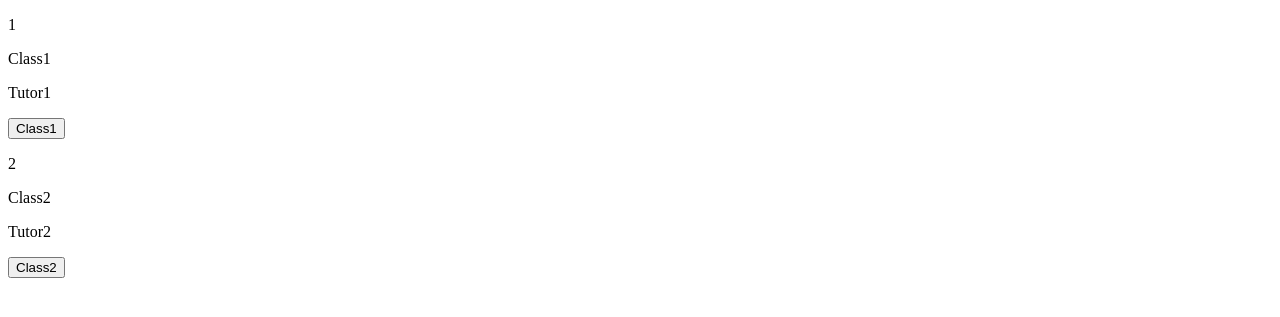
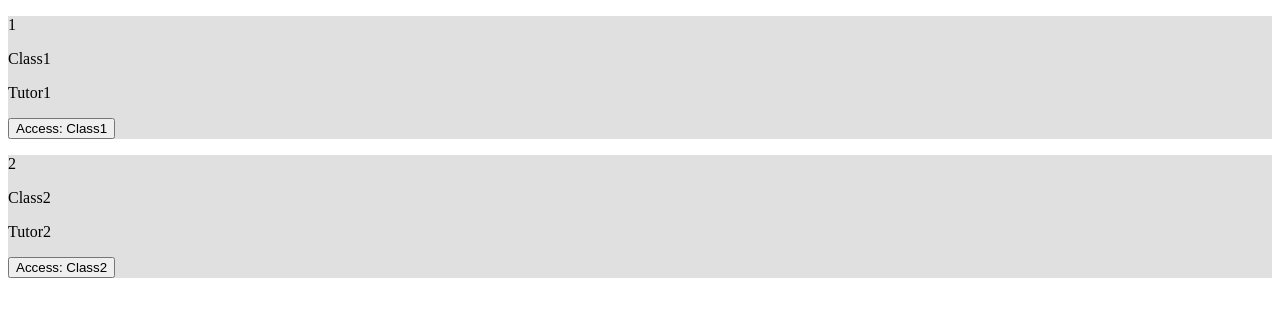
Before and after one commit to u1942789/WMGTSS_u1942789, a Flask app: page /qanda_board_select in a window 1280 px wide. Shown: the top 317 px of the page. Run offline with Flask 2, Linux system fonts and the light colour scheme.

Commit message:
Able to navigate from login page, to the home page, to the Q&A board selection screen, then to either Q&A boards.

```diff
--- a/main.py
+++ b/main.py
@@ -41,9 +41,9 @@ def qanda_board_select():
     return render_template("qanda_board_select_template.html", qanda_boards=qanda_boards)
 
 
-@app.route("/<qanda_board_name>")
-def qanda_board():
-    return render_template("qanda_board_template.html")
+@app.route("/<qanda_board_id>")
+def qanda_board(qanda_board_id):
+    return render_template("qanda_board_template.html", qanda_board_id=qanda_board_id)
 
 
 if __name__ == "__main__":
--- a/static/styles/qanda_board_select_style.css
+++ b/static/styles/qanda_board_select_style.css
@@ -0,0 +1,3 @@
+.box {
+    background-color: #E0E0E0;
+}
--- a/templates/qanda_board_select_template.html
+++ b/templates/qanda_board_select_template.html
@@ -8,11 +8,13 @@
 </head>
 <body>
 {% for qanda_board in qanda_boards %}
-<div>
+<div class="box">
+    <form method="GET" action="/{{ qanda_board.qanda_board_id }}">
     <p> {{ qanda_board.qanda_board_id }} </p>
     <p> {{ qanda_board.name }} </p>
     <p> {{ qanda_board.creator }} </p>
-    <button onclick="{{ url_for('qanda_board', qanda_board_name=qanda_board.name) }}"> {{ qanda_board.name }} </button>
+    <button type="submit"> Access: {{ qanda_board.name }} </button>
+    </form>
 </div>
 {% endfor %}
 </body>
```
